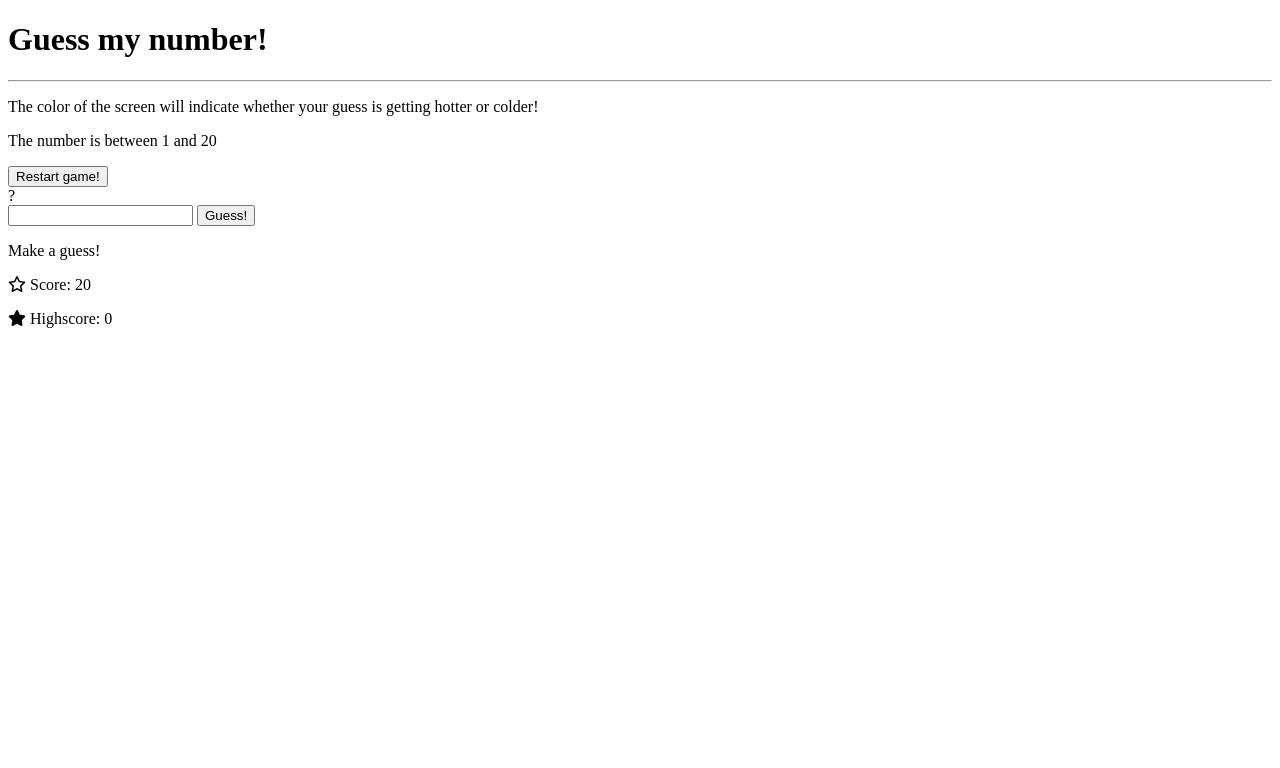
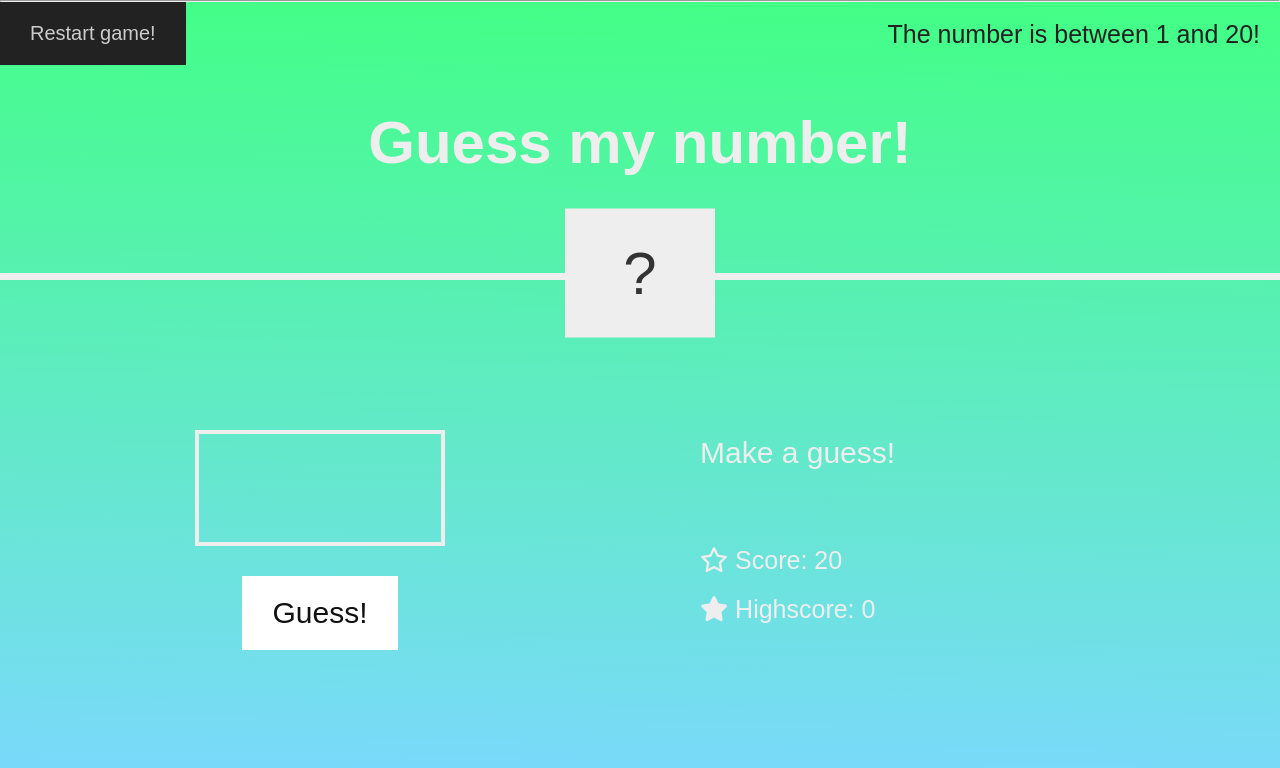
Before and after one commit to thecodingkoala912/NumberGame, a plain HTML site: page src/numGame.html in a window 1280 px wide. Drawn offline with Linux system fonts and the light colour scheme; a web font is replaced by a local one.

Commit message:
implement game logic and css

```diff
--- a/src/numGame.css
+++ b/src/numGame.css
@@ -0,0 +1,138 @@
+* {
+  margin: 0;
+  padding: 0;
+  box-sizing: inherit;
+}
+
+body {
+  font-family: "HISKYFLIPPERHIBOLD", sans-serif;
+  color: #eee;
+  background: linear-gradient(
+    180.8deg,
+    rgb(66, 255, 132) -0.8%,
+    rgb(124, 216, 255) 99%
+  );
+}
+html {
+  font-size: 62.5%;
+  box-sizing: border-box;
+}
+
+/* LAYOUT */
+header {
+  position: relative;
+  height: 35vh;
+  border-bottom: 7px solid #eee;
+}
+
+main {
+  height: 65vh;
+  color: #eee;
+  display: flex;
+  align-items: center;
+  justify-content: space-around;
+}
+
+.left {
+  width: 52rem;
+  display: flex;
+  flex-direction: column;
+  align-items: center;
+}
+
+.right {
+  width: 52rem;
+  font-size: 2rem;
+}
+
+/* ELEMENTS STYLE */
+h1 {
+  font-size: 6rem;
+  text-align: center;
+  position: absolute;
+  width: 100%;
+  top: 52%;
+  left: 50%;
+  transform: translate(-50%, -50%);
+}
+
+.secretNumber {
+  background: #eee;
+  color: #333;
+  font-size: 6rem;
+  width: 15rem;
+  padding: 3rem 0rem;
+  text-align: center;
+  position: absolute;
+  bottom: 0;
+  left: 50%;
+  transform: translate(-50%, 50%);
+}
+
+.numRange {
+  font-size: 2.5rem;
+  position: absolute;
+  top: 2rem;
+  right: 2rem;
+  color: #222;
+}
+
+.restart {
+  position: absolute;
+  top: 2rem;
+  left: 2rem;
+}
+
+.input {
+  background: none;
+  border: 4px solid #eee;
+  font-family: inherit;
+  color: inherit;
+  font-size: 5rem;
+  padding: 2.5rem;
+  width: 25rem;
+  text-align: center;
+  display: block;
+  margin-bottom: 3rem;
+}
+
+.btnRestart {
+  background-color: #222;
+  color: #ccc;
+  font-size: 2rem;
+  font-family: inherit;
+  padding: 2rem 3rem;
+  cursor: pointer;
+  border: none;
+}
+
+.btnRestart:hover {
+  background-color: #3c3b3b;
+}
+
+.btnGuess {
+  background-color: #ffffff;
+  color: #111111;
+  font-size: 3rem;
+  font-family: inherit;
+  padding: 2rem 3rem;
+  cursor: pointer;
+  border: none;
+}
+btnGuess:hover {
+  background-color: #ccc;
+}
+.message {
+  margin-bottom: 8rem;
+  height: 3rem;
+  font-size: 3rem;
+}
+
+.label-score {
+  margin-bottom: 2rem;
+  font-size: 2.5rem;
+}
+.label-highscore {
+  margin-bottom: 2rem;
+  font-size: 2.5rem;
+}
--- a/src/numGame.html
+++ b/src/numGame.html
@@ -9,19 +9,16 @@
       href="https://cdnjs.cloudflare.com/ajax/libs/font-awesome/6.0.0-beta3/css/all.min.css"
     />
     <link rel="stylesheet" type="text/css" href="numGame.css" />
+    <link href="https://fonts.cdnfonts.com/css/hiskyflipper" rel="stylesheet" />
     <script src="numGame.js"></script>
   </head>
   <body>
     <header>
       <h1>Guess my number!</h1>
       <hr />
-      <p>
-        The color of the screen will indicate whether your guess is getting
-        hotter or colder!
-      </p>
-      <p class="numRange">The number is between 1 and 20</p>
-      <button class="Restart" onclick="OnClicKBtn()">Restart game!</button>
-      <div class="correctNumber">?</div>
+      <p class="numRange">The number is between 1 and 20!</p>
+      <button class="btnRestart" onclick="OnClicKBtn()">Restart game!</button>
+      <div class="secretNumber">?</div>
     </header>
     <main>
       <section class="left">
--- a/src/numGame.js
+++ b/src/numGame.js
@@ -1,48 +1,66 @@
 document.addEventListener("DOMContentLoaded", function () {
   let correctNumber;
   let gameWon = false;
-  2;
+  let scoreElement = document.querySelector(".score");
+  let userInput = document.querySelector(".input");
+  let messageElement = document.querySelector(".message");
+  let guessBtn = document.querySelector(".btnGuess");
+  let secretNumber = document.querySelector(".secretNumber");
+  let bodyColor = document.querySelector("body");
+
+  function resetStyles() {
+    bodyColor.style.backgroundImage = "";
+    secretNumber.style.width = "";
+    secretNumber.textContent = "?";
+    guessBtn.style.color = "#111111";
+    guessBtn.style.backgroundColor = "#ffffff";
+  }
 
   function OnClicKBtn(e) {
-    let score = Number(document.querySelector(".score").textContent);
-
     // Restart game
-    score = 20;
-    document.querySelector(".score").textContent = score;
-    document.querySelector(".message").textContent = "Make a guess!";
+    let score = 20;
+    scoreElement.textContent = score;
+    messageElement.textContent = "Make a guess!";
     correctNumber = Math.trunc(Math.random() * 20) + 1;
-    document.querySelector(".input").value = "";
-    document.querySelector(".btnGuess").disabled = false;
+    userInput.value = "";
+    guessBtn.disabled = false;
     gameWon = false;
+    resetStyles();
   }
 
-  document.querySelector(".Restart").addEventListener("click", OnClicKBtn);
+  document.querySelector(".btnRestart").addEventListener("click", OnClicKBtn);
 
-  document.querySelector(".btnGuess").addEventListener("click", function () {
-    const guess = Number(document.querySelector(".input").value);
-    let score = Number(document.querySelector(".score").textContent);
+  guessBtn.addEventListener("click", function () {
+    const guess = Number(userInput.value);
+    let score = Number(scoreElement.textContent);
 
     if (!guess) {
-      document.querySelector(".message").textContent =
-        "You have not entered a number yet!";
-    } else {
+      messageElement.textContent = "You have not entered a number yet!";
+      return;
+    }
     if (guess === correctNumber) {
-        document.querySelector(".message").textContent =
+      messageElement.textContent =
         "Congratulations! You found the correct number!";
-        document.querySelector(".btnGuess").disabled = true;
+      guessBtn.disabled = true;
       gameWon = true;
+      bodyColor.style.backgroundImage =
+        "linear-gradient(110.7deg, rgb(255, 81, 47) 1.7%, rgb(255, 167, 47) 8.2%, rgb(218, 253, 1) 16.2%, rgb(98, 234, 20) 23.4%, rgb(69, 193, 42) 32.8%, rgb(7, 249, 149) 43.7%, rgb(6, 200, 217) 55.3%, rgb(18, 51, 233) 65.5%, rgb(122, 59, 202) 74.5%, rgb(231, 7, 249) 82.3%, rgb(202, 59, 163) 91.4%)";
+      secretNumber.style.width = "30rem";
+      secretNumber.textContent = correctNumber;
+      guessBtn.style.color = "#808080";
+      guessBtn.style.backgroundColor = "#c0c0c0";
     } else if (guess > correctNumber || guess < correctNumber) {
       if (score > 1) {
         const message =
           guess > correctNumber
             ? "Your guess is too high!"
             : "Your guess is too low!";
-          document.querySelector(".message").textContent = message;
+        messageElement.textContent = message;
         score--;
-          document.querySelector(".score").textContent = score;
+        scoreElement.textContent = score;
       } else {
-          document.querySelector(".message").textContent = "You lost the game!";
-          document.querySelector(".btnGuess").disabled = true;
+        messageElement.textContent = "You lost the game!";
+        guessBtn.disabled = true;
         setTimeout(function () {
           if (!gameWon) {
             alert("You already lost! Hit the Restart button.");
@@ -50,7 +68,6 @@ document.addEventListener("DOMContentLoaded", function () {
         }, 100);
       }
     }
-    }
   });
   OnClicKBtn();
 });
```
Lines whose indentation alone changed are shown as unchanged.
